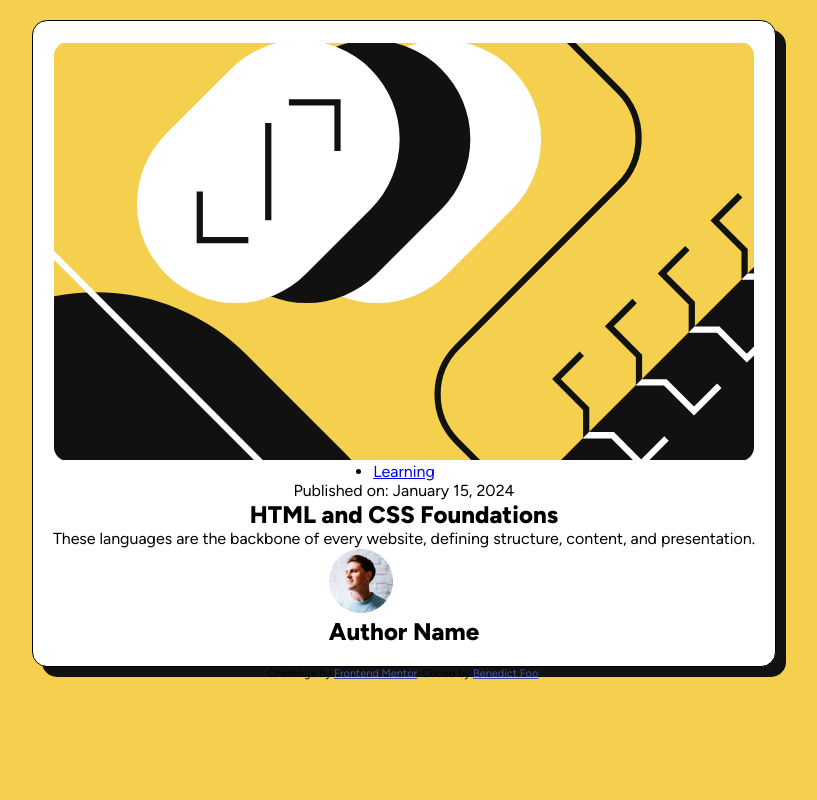
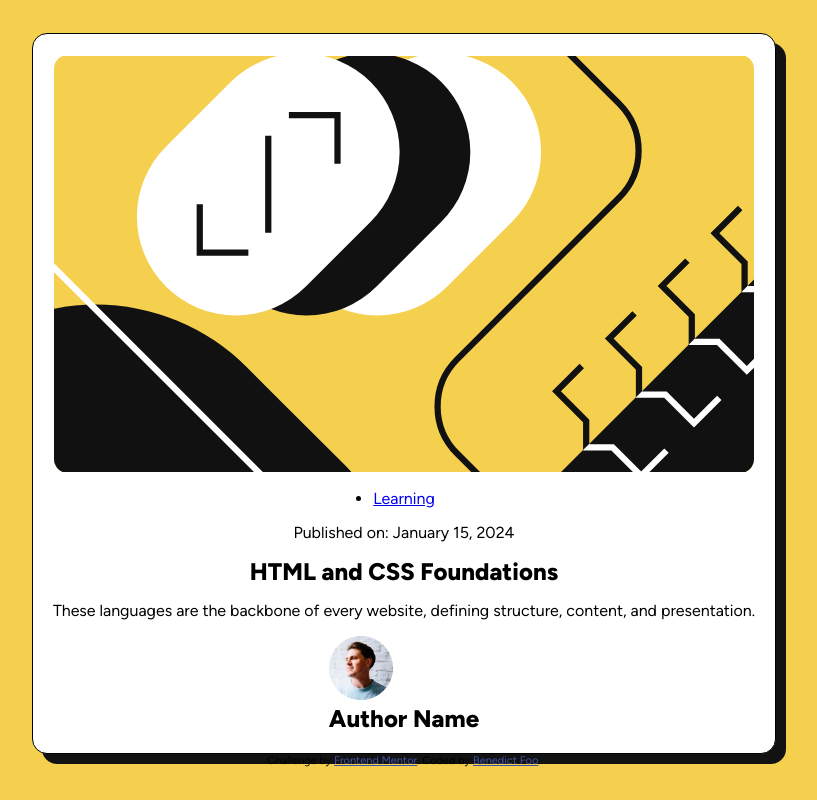
Before and after one commit to bnfcj/blog-preview-card, a plain HTML site: page 1. Blog Preview Card/index.html in a window 1280 px wide. Shown: the whole page, without its empty margins (236-1053 px from the left). Drawn offline with Linux system fonts and the light colour scheme.

Commit message:
made card vertically centered

```diff
--- a/1. Blog Preview Card/assets/styles/style.css
+++ b/1. Blog Preview Card/assets/styles/style.css
@@ -49,8 +49,12 @@ body {
   align-items: center;
   padding: 20px;
 }
-
+.body-container {
+  height: 100vh;
+  justify-content: center;
+}
 .blog-card {
+  gap: 15px;
   box-shadow: 10px 10px 0 0 var(--black-color);
   background-color: var(--white-color);
 }
```
